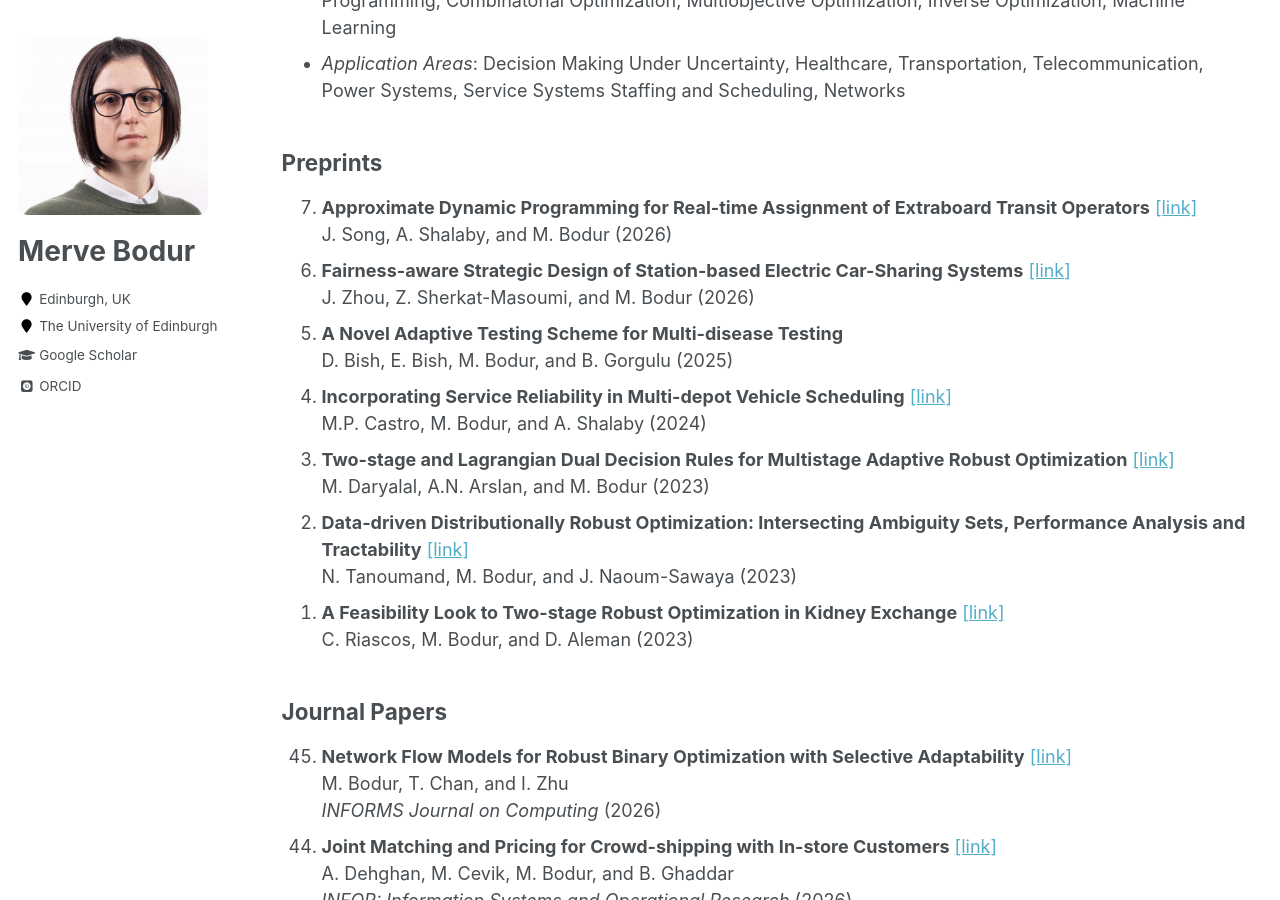
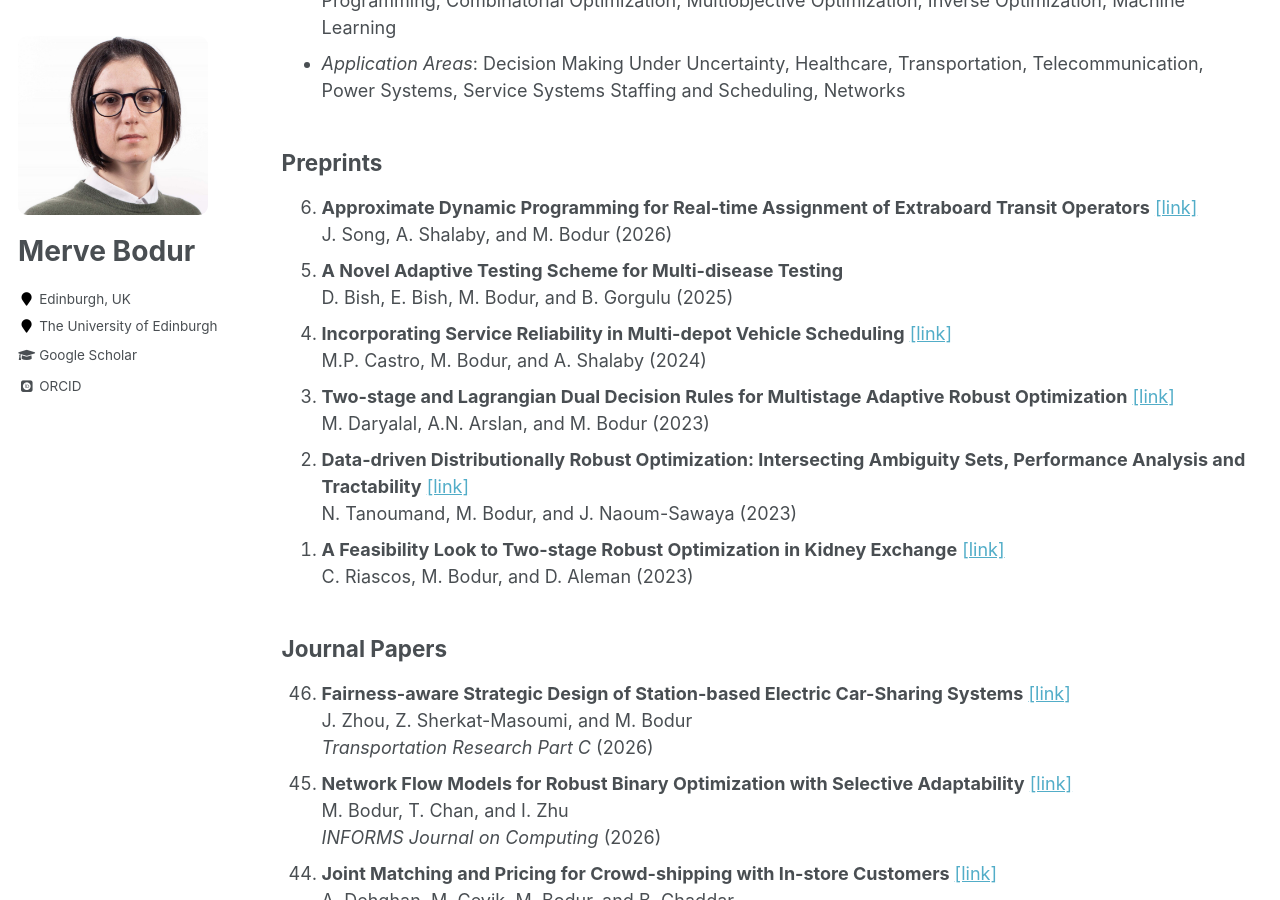
Before and after one commit to mervebodur/mervebodur.github.io, a Jekyll site: the page built from _pages/research.md, in a window 1280 px wide and 900 px high, scrolled down 276 px. Built offline with Jekyll 4.4.1, drawn with Linux system fonts in a browser that asks for light colours; some web fonts are replaced; part of the change alters nothing that is shown.

Commit message:
Update research.md

```diff
--- a/_pages/research.md
+++ b/_pages/research.md
@@ -12,8 +12,6 @@ author_profile: true
 ## Preprints
 1. **Approximate Dynamic Programming for Real-time Assignment of Extraboard Transit Operators** [[link]](https://arxiv.org/pdf/2605.04511)\
 J. Song, A. Shalaby, and M. Bodur (2026)
-1. **Fairness-aware Strategic Design of Station-based Electric Car-Sharing Systems** [[link]](https://arxiv.org/pdf/2604.11732)\
-J. Zhou, Z. Sherkat-Masoumi, and M. Bodur (2026)
 1. **A Novel Adaptive Testing Scheme for Multi-disease Testing**\
 D. Bish, E. Bish, M. Bodur, and B. Gorgulu (2025)
 1. **Incorporating Service Reliability in Multi-depot Vehicle Scheduling** [[link]](https://arxiv.org/pdf/2407.00836)\
@@ -27,13 +25,16 @@ C. Riascos, M. Bodur, and D. Aleman (2023)
 {: reversed="reversed"}
 
 ## Journal Papers
-1. **Network Flow Models for Robust Binary Optimization with Selective Adaptability** [[link]](https://arxiv.org/pdf/2403.19471)\
+1. **Fairness-aware Strategic Design of Station-based Electric Car-Sharing Systems** [[link]](https://arxiv.org/pdf/2604.11732)\
+J. Zhou, Z. Sherkat-Masoumi, and M. Bodur\
+*Transportation Research Part C* (2026)
+1. **Network Flow Models for Robust Binary Optimization with Selective Adaptability** [[link]](https://pubsonline.informs.org/doi/full/10.1287/ijoc.2024.0718)\
 M. Bodur, T. Chan, and I. Zhu\
 *INFORMS Journal on Computing* (2026)
-1. **Joint Matching and Pricing for Crowd-shipping with In-store Customers** [[link]](https://arxiv.org/pdf/2507.01749)\
+1. **Joint Matching and Pricing for Crowd-shipping with In-store Customers** [[link]](https://www.tandfonline.com/doi/full/10.1080/03155986.2026.2659467)\
 A. Dehghan, M. Cevik, M. Bodur, and B. Ghaddar\
 *INFOR: Information Systems and Operational Research* (2026)
-1. **Neural Approximate Dynamic Programming for the Ultra-fast Order Dispatching Problem** [[link]](https://optimization-online.org/wp-content/uploads/2023/11/neuradp_dispatching.pdf)\
+1. **Neural Approximate Dynamic Programming for the Ultra-fast Order Dispatching Problem** [[link]](https://www.tandfonline.com/doi/full/10.1080/24725854.2026.2640217)\
 A. Dehghan, M. Cevik, and M. Bodur\
 *IISE Transactions* (2026)
 1. **Stochastic Dynamic Lot-sizing with Supplier-Driven Substitution and Service Level Constraints** [[link]](https://www.sciencedirect.com/science/article/pii/S0377221726000056)\
```
